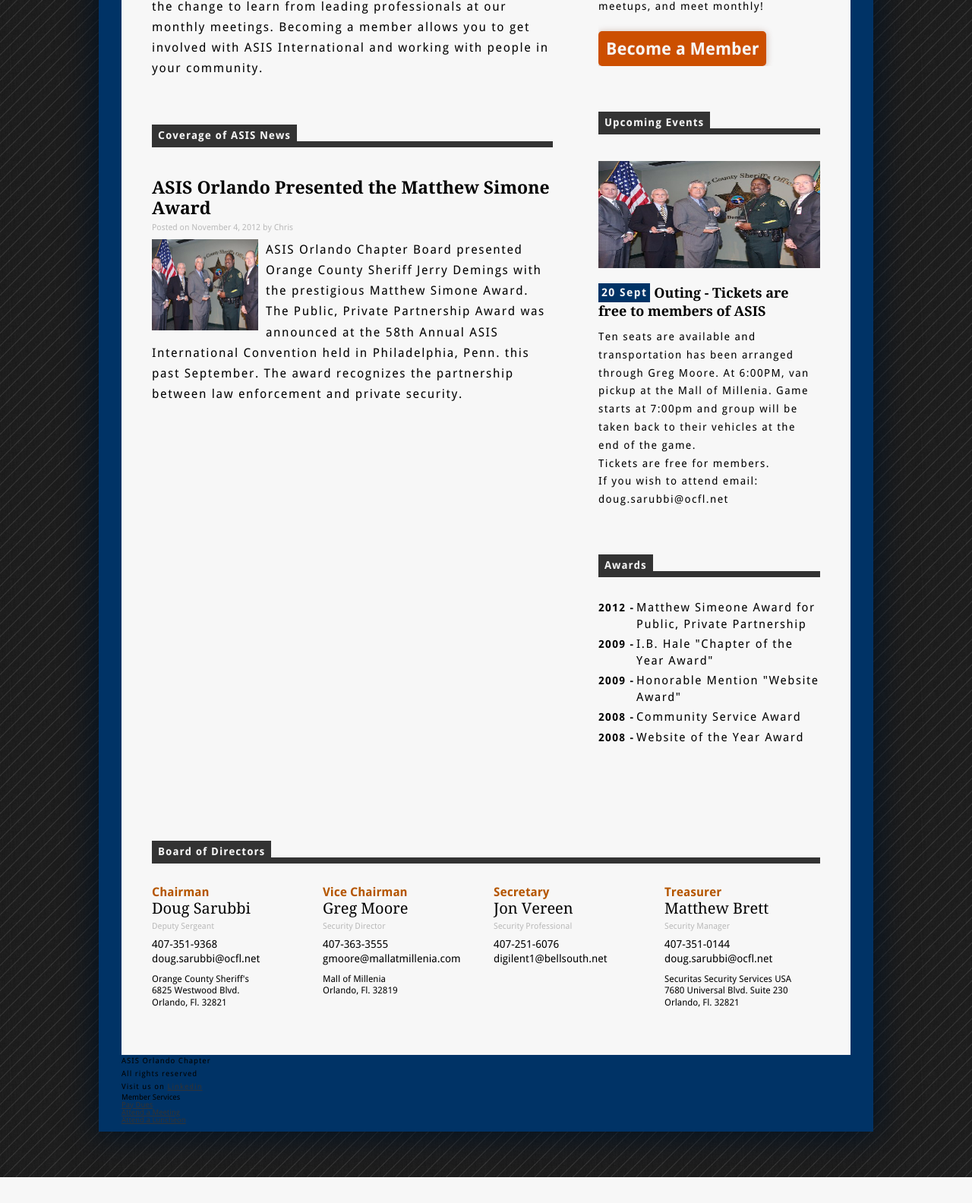
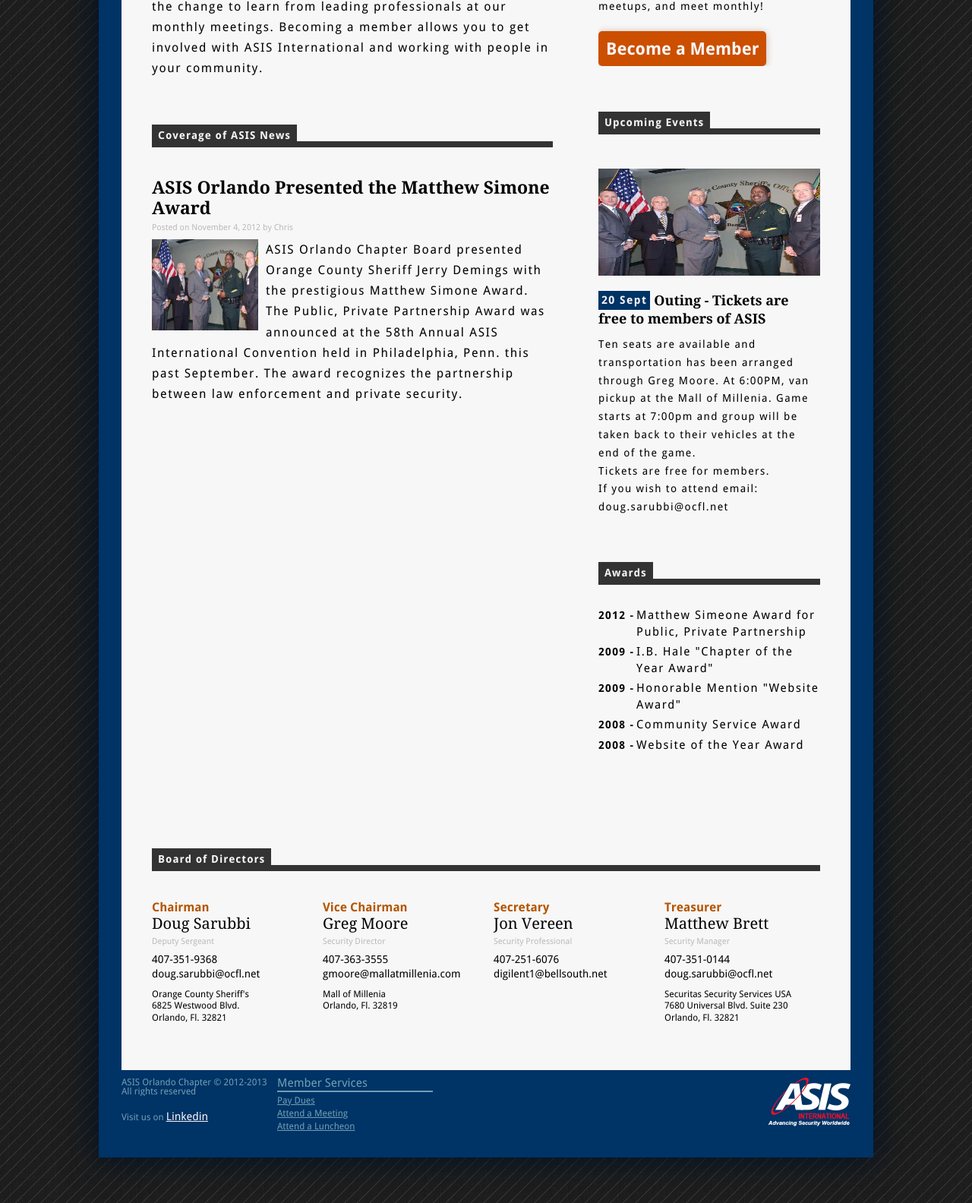
Before and after one commit to bigairali/ASIS_Orlando, a PHP site: page / in a window 1280 px wide. Shown: the part 605-2189 px from the top of the page at 76% size. Before the commit the page ends 2155 px from the top, so only its background shows below. Run offline with PHP 8.4, Linux system fonts and the light colour scheme.

Commit message:
Banner at top and fixed some ULs

```diff
--- a/about.html
+++ b/about.html
@@ -43,7 +43,7 @@
 				</nav><!-- /#nav  -->
 			</header><!-- /header -->
 
-			<img src="" alt="Different angle of Lake Eola" />
+			<img class="header_image" src="images/sub_lake_eola.jpg" alt="Different angle of Lake Eola" width="960" height="160">
 
 			<blockquote>The only real security that a man can have in this world is a reserve of knowledge, experience and ability.<cite>Henry Ford</cite></blockquote>
 
@@ -65,7 +65,7 @@
 		</section><!-- /main -->
 
 		<footer>
-			<p>ASIS Orlando Chapter<br/>
+			<p>ASIS Orlando Chapter &copy; 2012-2013<br/>
 			All rights reserved</p>
 
 			<p>Visit us on <a href="">Linkedin</a></p>
@@ -76,6 +76,8 @@
 				<li><a href="#">Attend a Meeting</a></li>
 				<li><a href="#">Attend a Luncheon</a></li>
 			</ul>
+
+			<img src="images/small_international.png" alt="small_international" width="108" height="64">
 		</footer><!-- /footer -->
 	</div><!--!/#container -->
 
--- a/css/style.css
+++ b/css/style.css
@@ -150,6 +150,10 @@ a:hover {
 	text-decoration: underline;
 }
 
+.header_image {
+	display: block;
+}
+
 /* Blue Background */
 #container {
 	width: 960px;
@@ -194,20 +198,20 @@ h3 + p, h3 + img, h3 + ul {
 	margin-top: 30px;
 }
 
+
 /* Divders for content on a page */
-h2, h3 {
-	margin: 60px 0 15px;
-}
 
 	/* Current Page Title */
 h2 {
+	margin: 60px 0 15px;
 	font-size: 2.9em;
 	font-family: 'droid_sansbold';
 }
 
 	/* Page Dividers */
 h3 {
-	margin-bottom: 5px;
+	margin-top: 60px;
+	margin-bottom: 15px;
 	border-bottom: 8px solid #333333;
 	letter-spacing: 0.1em;
 }
@@ -429,3 +433,56 @@ aside ul li > span {
 img + h4 {
 	margin-top: 10px;
 }
+
+
+
+/* Footer Styles ============================================================================ */
+
+footer {
+	margin-top: 10px;
+	padding-bottom: 20px;
+	overflow: hidden;
+}
+
+footer h5 {
+	margin-bottom: 5px;
+	padding-bottom: 2px;
+	font-size: 1.4em;
+	line-height: 1em;
+	border-bottom: 2px solid #709FB3;
+}
+
+footer p, footer div, footer a {
+	color: #709FB3;
+	font-size: 1.1em;
+	letter-spacing: 0;
+	line-height: 1em;
+}
+
+footer div {
+	width: 205px;
+	float: left;
+}
+
+footer p:first-child {
+	margin-bottom: 20px;
+}
+
+.social_link {
+	color: #f7f7f7;
+	font-size: 1.2em;
+	line-height: 1em;
+}
+
+.services li {
+	margin-bottom: 5px;
+}
+
+.services li a:hover {
+	color: #f7f7f7;
+}
+
+.international {
+	display: block;
+	float: right;
+}
--- a/index.html
+++ b/index.html
@@ -149,17 +149,23 @@
 		</section><!-- /main -->
 
 		<footer>
-			<p>ASIS Orlando Chapter<br/>
+			<div>
+				<p>ASIS Orlando Chapter &copy; 2012-2013<br/>
 				All rights reserved</p>
 
-			<p>Visit us on <a href="">Linkedin</a></p>
+				<p>Visit us on <a class="social_link" href="">Linkedin</a></p>
+			</div>
 
+			<div>
 				<h5>Member Services</h5>
-			<ul>
+				<ul class="services">
 					<li><a href="#">Pay Dues</a></li>
 					<li><a href="#">Attend a Meeting</a></li>
 					<li><a href="#">Attend a Luncheon</a></li>
 				</ul>
+			</div>
+
+			<img class="international" src="images/small_international.png" alt="small_international" width="108" height="64">
 		</footer><!-- /footer -->
 	</div><!--!/#container -->
 
--- a/membership.html
+++ b/membership.html
@@ -43,7 +43,7 @@
 				</nav><!-- /#nav  -->
 			</header><!-- /header -->
 
-			<img src="" />
+			<img class="header_image" src="images/sub_lake_eola.jpg" alt="Different angle of Lake Eola" width="960" height="160">
 
 			<div class="main_column">
 				<h2>Join the Community</h2>
@@ -99,7 +99,7 @@
 		</section><!-- /main -->
 
 		<footer>
-			<p>ASIS Orlando Chapter<br/>
+			<p>ASIS Orlando Chapter &copy; 2012-2013<br/>
 			All rights reserved</p>
 
 			<p>Visit us on <a href="">Linkedin</a></p>
@@ -110,6 +110,8 @@
 				<li><a href="#">Attend a Meeting</a></li>
 				<li><a href="#">Attend a Luncheon</a></li>
 			</ul>
+
+			<img src="images/small_international.png" alt="small_international" width="108" height="64">
 		</footer><!-- /footer -->
 	</div><!--!/#container -->
 
```
Also changed, not shown: links.html (+6 -3 lines), images/small_international.png (added), images/sub_lake_eola.jpg (added). Lines whose indentation alone changed are shown as unchanged.
